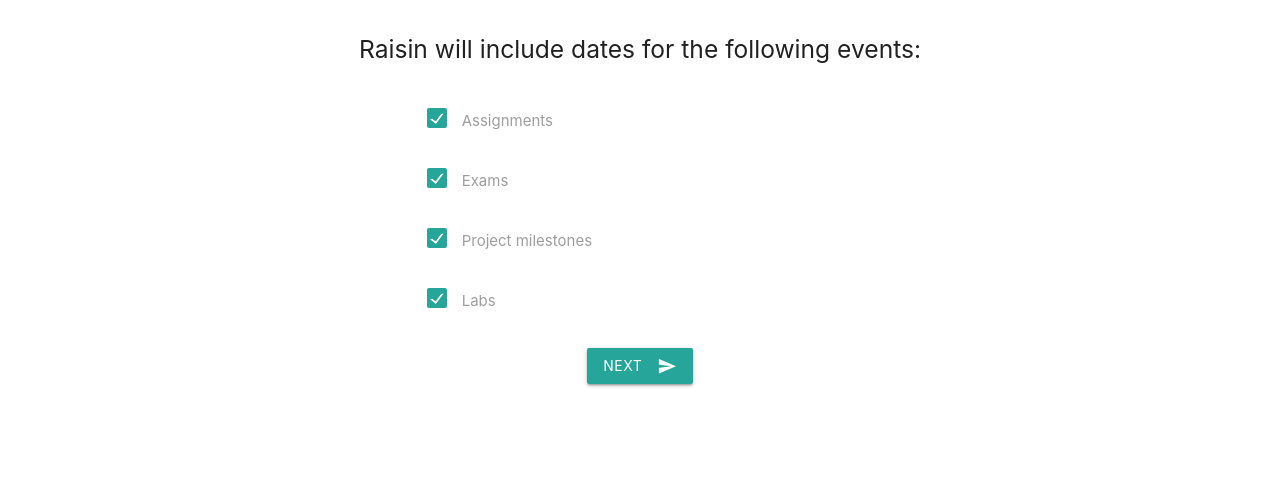
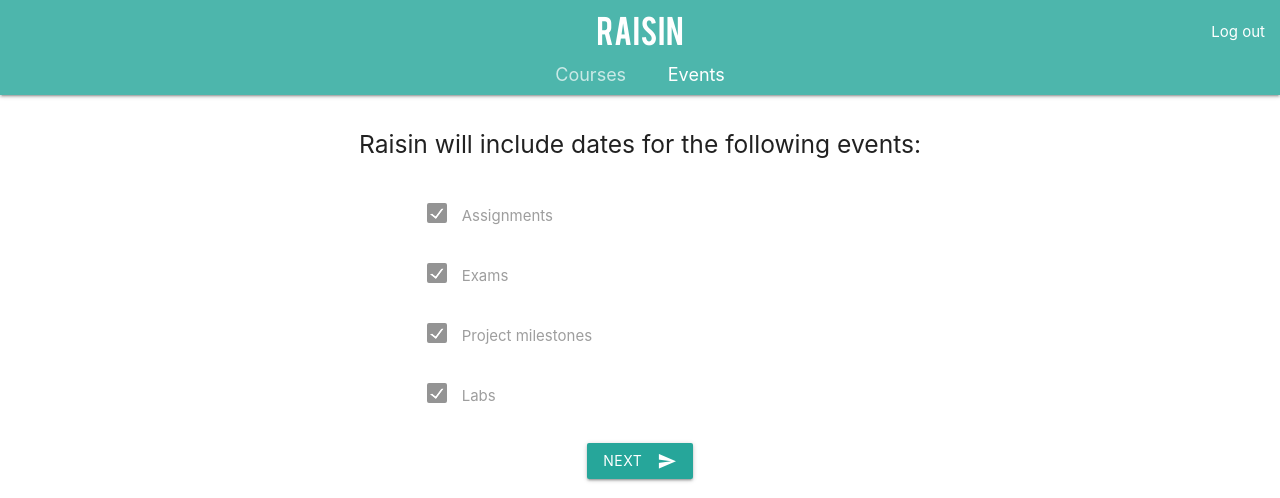
Before and after one commit to unsw-se2021/digital_invention, a Flask app: page /events in a window 1280 px wide. Shown: the top 498 px of the page. Run offline with Flask 2, Linux system fonts and the light colour scheme; the visitor is signed in with stand-in values (Sample User, id 1).

Commit message:
added more frontend stuff

```diff
--- a/RaisinSystem.py
+++ b/RaisinSystem.py
@@ -77,17 +77,17 @@
                 # redirect to the PDF URL
                 result = self.getResult(id, curr_outline_url)
                 # download the PDF
-                with open("tempfiles/" + c.name + "_outline.pdf", "wb") as f:
+                with open("tempfiles/" + id + "_" + c.name + "_outline.pdf", "wb") as f:
                     f.write(result.content)
                 # use tabula to convert all tables into a CSV
-                tabula.convert_into("tempfiles/" + c.name + "_outline.pdf", "tempfiles/" + c.name + "_outline.csv", output_format = "csv", pages = "all", lattice = True, multiple_tables = True, silent = True, java_options = "-Dsun.java2d.cmm=sun.java2d.cmm.kcms.KcmsServiceProvider")
+                tabula.convert_into("tempfiles/" + id + "_" + c.name + "_outline.pdf", "tempfiles/" + id + "_" + c.name + "_outline.csv", output_format = "csv", pages = "all", lattice = True, multiple_tables = True, silent = True, java_options = "-Dsun.java2d.cmm=sun.java2d.cmm.kcms.KcmsServiceProvider")
                 merged = []
-                with open("tempfiles/" + c.name + "_outline.csv") as of:
+                with open("tempfiles/" + id + "_" + c.name + "_outline.csv") as of:
                     of_reader = csv.reader(of, delimiter = ",")
                     for row in of_reader:
                         merged.append(" ".join(row))
-                os.remove("tempfiles/" + c.name + "_outline.pdf")
-                os.remove("tempfiles/" + c.name + "_outline.csv")
+                os.remove("tempfiles/" + id + "_" + c.name + "_outline.pdf")
+                os.remove("tempfiles/" + id + "_" + c.name + "_outline.csv")
 
             if (not pdf_frame):
                 # bullet_point = doc.xpath('.//li')
--- a/routes.py
+++ b/routes.py
@@ -33,34 +33,32 @@
 
         return render_template("courses.html", courses = courses)
     except:
-        system.log_out_user(current_user.id)
         return redirect(url_for("login"))
 
 @app.route('/events', methods=["GET", "POST"])
 @login_required
 def events():
-    # try:
-    if request.method == "POST":
-        # write to necessary stuff
-        system.scrape_due_dates(current_user.id)
-        return redirect(url_for("duedates"))
+    try:
+        if request.method == "POST":
+            # write to necessary stuff
+            system.scrape_due_dates(current_user.id)
+            return redirect(url_for("duedates"))
 
-    return render_template("events.html")
-    # except:
-    #     system.log_out_user(current_user.id)
-    #     return redirect(url_for("login"))
+        return render_template("events.html")
+    except:
+        return redirect(url_for("login"))
 
-@app.route('/duedates')
+@app.route('/duedates', methods=["GET", "POST"])
 @login_required
 def duedates():
-    # try:
-    courses = system.get_courses(current_user.id)
-    # system.get_due_dates(current_user.id)
-    # print(current_user.id)
-    # system.log_out_user(current_user.id)
-    # logout_user()
-    # print(current_user.id)
-    return render_template('duedates.html', courses = courses)
-    # except:
-    #     system.log_out_user(current_user.id)
-    #     return redirect(url_for("login"))
+    try:
+        courses = system.get_courses(current_user.id)
+        return render_template('duedates.html', courses = courses)
+    except:
+        return redirect(url_for("login"))
+
+@app.route('/logout')
+@login_required
+def logout():
+    system.log_out_user(current_user.id)
+    return redirect(url_for("login"))
--- a/run.py
+++ b/run.py
@@ -1,5 +1,5 @@
 from routes import app
 
 if __name__ == '__main__':
-    # app.run(debug=True, host= '0.0.0.0', port=80)
-    app.run(debug=True)
+    app.run(debug=True, host= '0.0.0.0', port=80)
+    # app.run(debug=True)
--- a/templates/base.html
+++ b/templates/base.html
@@ -12,7 +12,6 @@
     </head>
 
     <body>
-        <div class="row"></div>
         {% block content %}{% endblock content %}
         <!-- <div class="footer">
             <span>created by digital_invention</span>
--- a/templates/events.html
+++ b/templates/events.html
@@ -1,5 +1,20 @@
 {% extends "base.html" %}
 {% block content %}
+
+<nav class="nav-extended teal lighten-2">
+    <div class="nav-wrapper">
+        <span class="center brand-logo bebastitle">Raisin</span>
+        <ul id="nav-mobile" class="right">
+            <li><a href="{{url_for('logout')}}">Log out</a></li>
+        </ul>
+    </div>
+    <div class="nav-content center">
+        <a href="{{url_for('courses')}}" class="breadcrumb">Courses</a>
+        <a href="#!" class="breadcrumb">Events</a>
+    </div>
+</nav>
+
+<div class="row"></div>
 <container id="content" class="content">
     <div class="row">
         <h5 class="center col l12 s8 offset-s2">Raisin will include dates for the following events:</h5>
@@ -9,7 +24,7 @@
             <div class="row">
                 <p>
                     <label>
-                        <input type="checkbox" class="filled-in" name="assignments" checked="checked"/>
+                        <input type="checkbox" class="filled-in" name="assignments" checked disabled/>
                         <span>Assignments</span>
                     </label>
                 </p>
@@ -17,7 +32,7 @@
             <div class="row">
                 <p>
                     <label>
-                        <input type="checkbox" class="filled-in" name="exams" checked="checked"/>
+                        <input type="checkbox" class="filled-in" name="exams" checked disabled/>
                         <span>Exams</span>
                     </label>
                 </p>
@@ -25,7 +40,7 @@
             <div class="row">
                 <p>
                     <label>
-                        <input type="checkbox" class="filled-in" name="milestones" checked="checked"/>
+                        <input type="checkbox" class="filled-in" name="milestones" checked disabled/>
                         <span>Project milestones</span>
                     </label>
                 </p>
@@ -33,7 +48,7 @@
             <div class="row">
                 <p>
                     <label>
-                        <input type="checkbox" class="filled-in" name="labs" checked="checked"/>
+                        <input type="checkbox" class="filled-in" name="labs" checked disabled/>
                         <span>Labs</span>
                     </label>
                 </p>
--- a/templates/login.html
+++ b/templates/login.html
@@ -32,7 +32,7 @@
 {% if error %}
 <div class="row">
     <div class="center col l12 s8 offset-s2">
-        <h5>Incorrect login.</h5>
+        <h6>Incorrect zID or password.</h5>
     </div>
 </div>
 {% endif %}
```
Also changed, not shown: templates/courses.html (+11 -0 lines), templates/duedates.html (+16 -0 lines).
